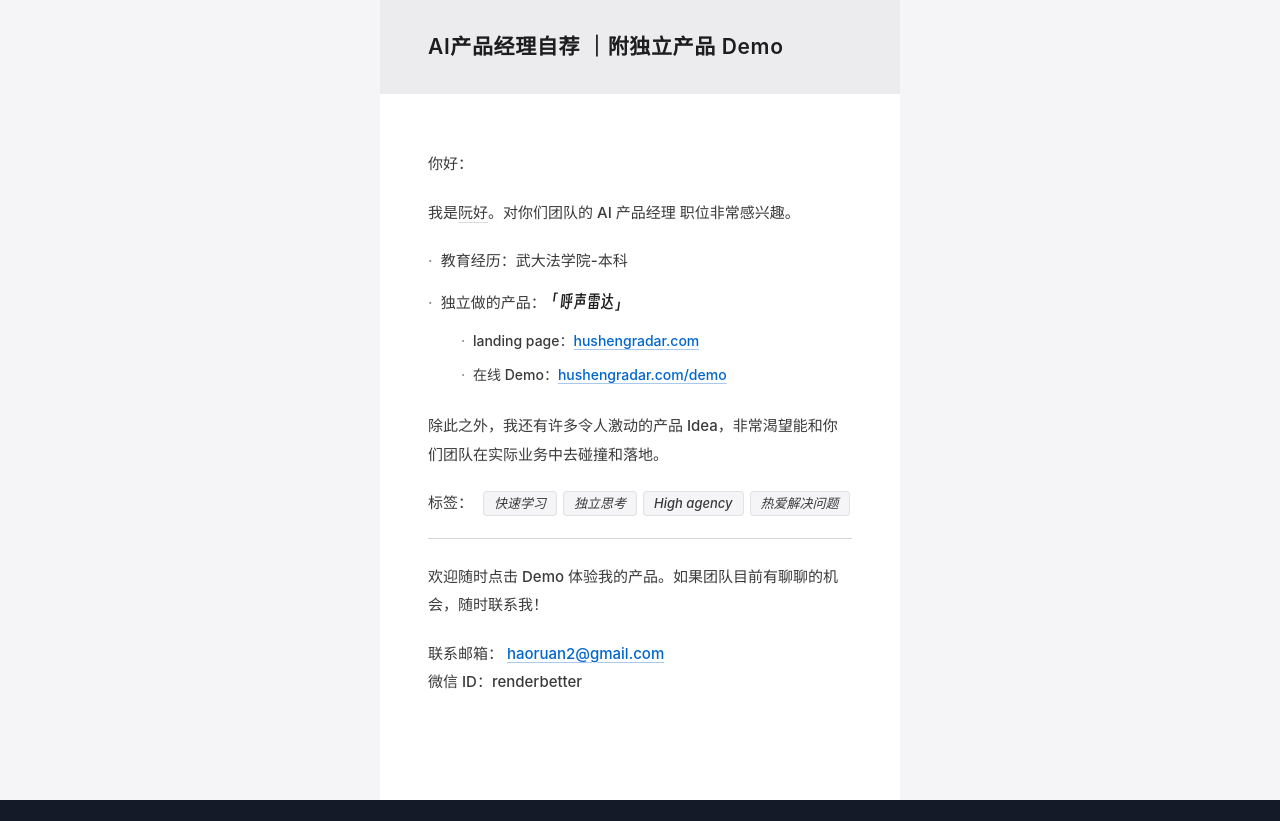
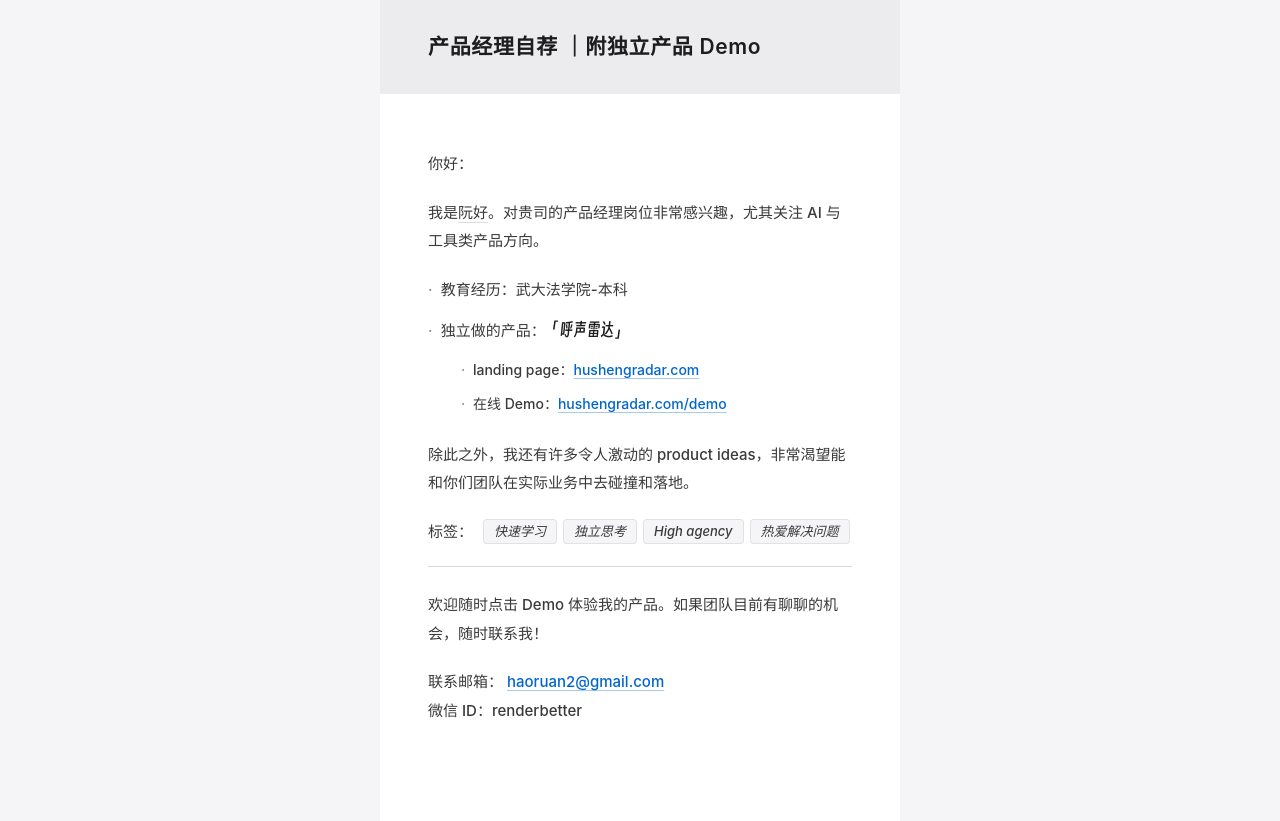
Before and after one commit to somar111/hushengradar, a Next.js app: page /bio in a window 1280 px wide. Before the commit the page ends 800 px from the top, so only its background shows below. Built offline with nearby package versions, Linux system fonts and the light colour scheme.

Commit message:
Broaden bio copy for multiple PM role titles.
Use generic PM positioning with AI/tools focus and fix product ideas wording.

Co-authored-by: Cursor <cursoragent@cursor.com>

```diff
--- a/app/bio/layout.tsx
+++ b/app/bio/layout.tsx
@@ -2,13 +2,13 @@ import type { Metadata } from "next";
 import "./bio.css";
 
 export const metadata: Metadata = {
-  title: "AI产品经理自荐 ｜附独立产品 Demo",
+  title: "产品经理自荐 ｜附独立产品 Demo",
   description:
-    "阮好 · AI 产品经理自荐，附独立产品「呼声雷达」Demo。",
+    "阮好 · 产品经理自荐，附独立产品「呼声雷达」Demo。",
   openGraph: {
-    title: "AI产品经理自荐 ｜附独立产品 Demo",
+    title: "产品经理自荐 ｜附独立产品 Demo",
     description:
-      "阮好 · AI 产品经理自荐，附独立产品「呼声雷达」Demo。",
+      "阮好 · 产品经理自荐，附独立产品「呼声雷达」Demo。",
     url: "https://hushengradar.com/bio",
     siteName: "呼声雷达",
     locale: "zh_CN",
--- a/app/bio/page.tsx
+++ b/app/bio/page.tsx
@@ -2,14 +2,14 @@ export default function BioPage() {
   return (
     <div className="bio-page">
       <header className="bio-header">
-        <h1 className="bio-title">AI产品经理自荐 ｜附独立产品 Demo</h1>
+        <h1 className="bio-title">产品经理自荐 ｜附独立产品 Demo</h1>
       </header>
 
       <p>你好：</p>
 
       <p>
-        我是<span className="bio-name">阮好</span>。对你们团队的 AI 产品经理
-        职位非常感兴趣。
+        我是<span className="bio-name">阮好</span>。对贵司的产品经理岗位非常感兴趣，尤其关注
+        AI 与工具类产品方向。
       </p>
 
       <ul className="bio-list">
@@ -28,7 +28,7 @@ export default function BioPage() {
       </ul>
 
       <p>
-        除此之外，我还有许多令人激动的产品 Idea，非常渴望能和你们团队在实际业务中去碰撞和落地。
+        除此之外，我还有许多令人激动的 product ideas，非常渴望能和你们团队在实际业务中去碰撞和落地。
       </p>
 
       <p className="bio-tags-row">
```
